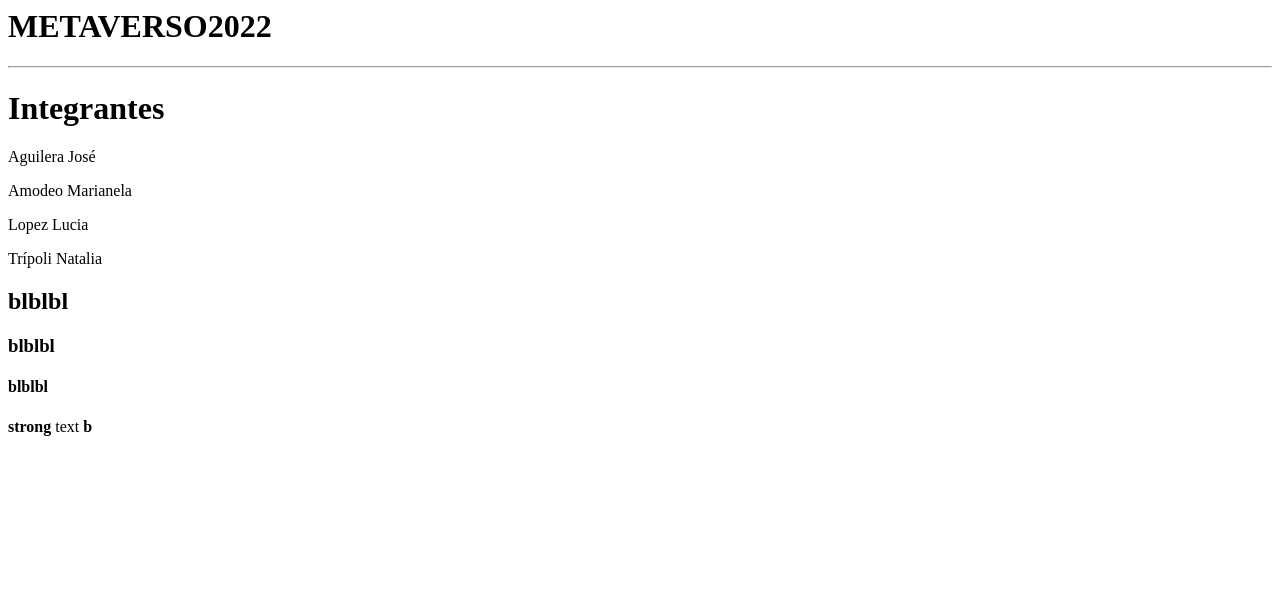
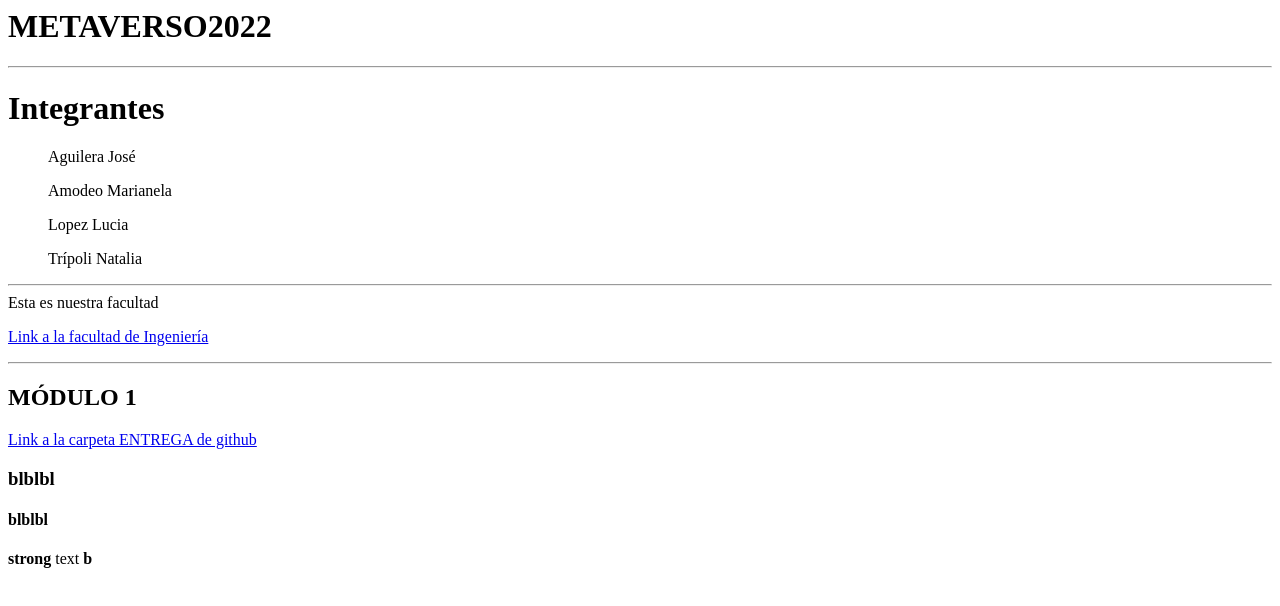
Before and after one commit to NataliaT98/Entrega, a plain HTML site: page index.html in a window 1280 px wide. Drawn offline with Linux system fonts and the light colour scheme.

Commit message:
Update index.html

```diff
--- a/index.html
+++ b/index.html
@@ -15,14 +15,23 @@ METAVERSO2022
 <h1>
   Integrantes
 </h1>
-Aguilera José <p>
-Amodeo Marianela <p>
-Lopez Lucia <p>
-Trípoli Natalia <p>
+<ul> Aguilera José </ul> <p>
+<ul> Amodeo Marianela </ul> <p>
+<ul> Lopez Lucia </ul> <p>
+  <ul> Trípoli Natalia  </ul> <p>
+
+
+  <hr>
+  Esta es nuestra facultad <p>
+  <a href="http://fing.uncu.edu.ar"> Link a la facultad de Ingeniería </a>
+  <hr>
+
 
 <h2>
-blblbl
+MÓDULO 1
 </h2>
+
+  <a href="https://nataliat98.github.io/Entrega/"> Link a la carpeta ENTREGA de github </a>
 
 <h3>
 blblbl
```
